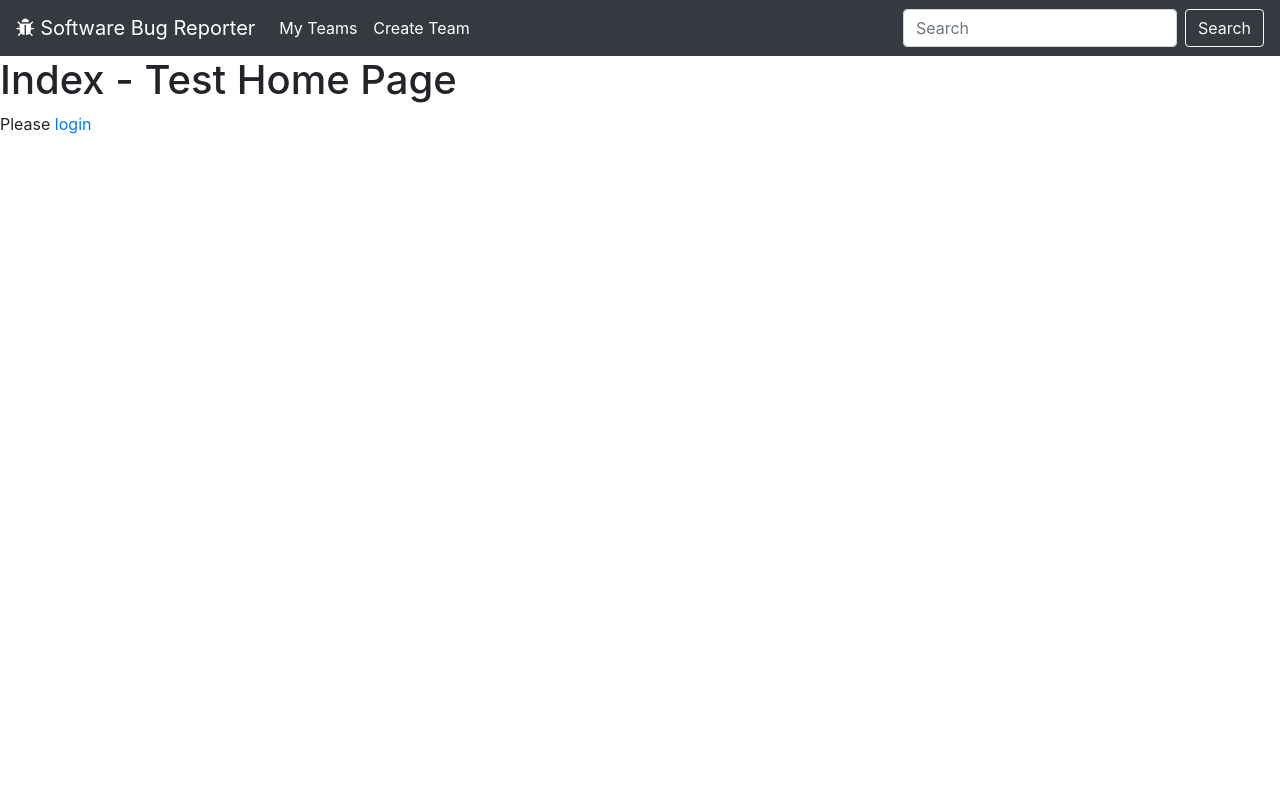
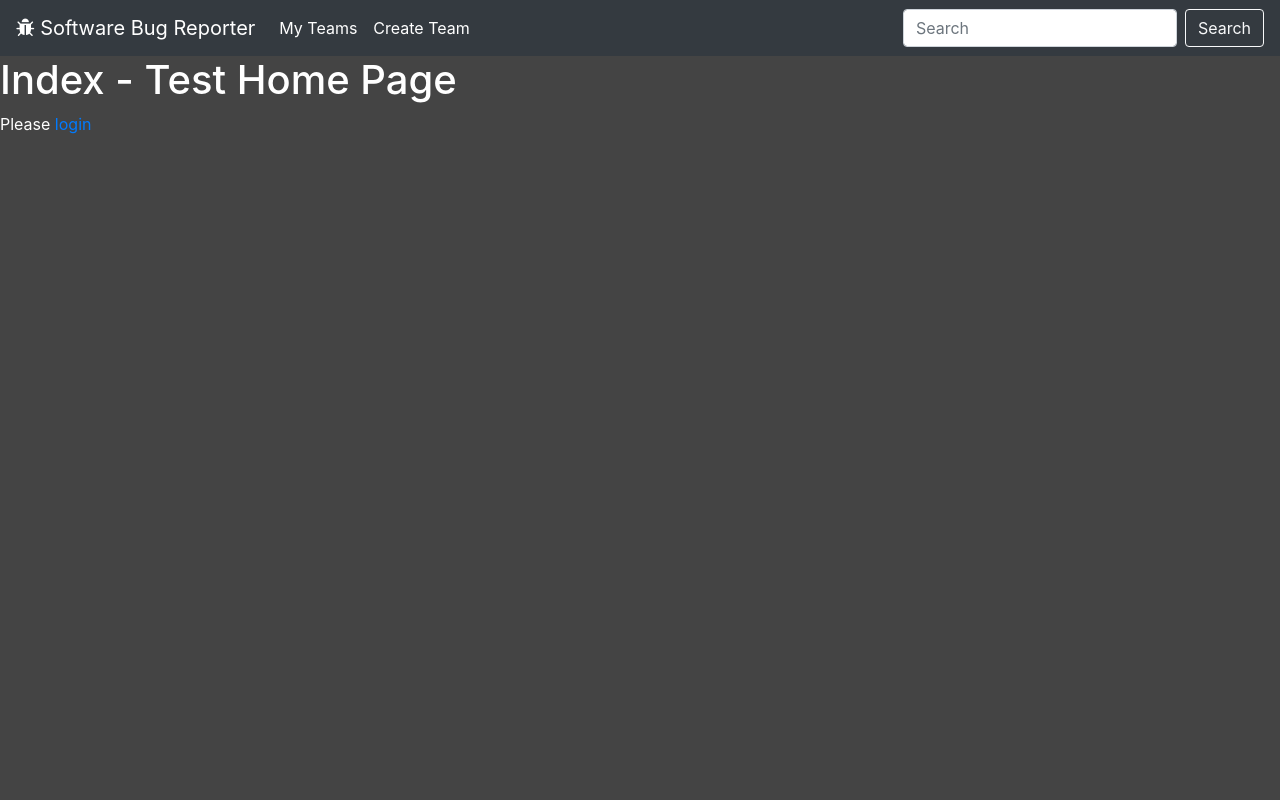
Before and after one commit to Code-Institute-Submissions/tgc07-project04, a Django app: page / in a window 1280 px wide. Run offline with Django 3.2, Linux system fonts and the light colour scheme; some libraries are stand-ins or nearby versions.

Commit message:
Make base styling dark themed

```diff
--- a/static/css/style.css
+++ b/static/css/style.css
@@ -1,15 +1,20 @@
 * {
     box-sizing: border-box;
+}
+
+#main {
+    height: 100vh;
+    background-color: #444444;
+    color: white;
 }
 
 .tasks-main {
     display: grid;
     grid-template-columns: repeat(4, 1fr);
-    height: 100vh;
+    height: 95%;
 }
 
 .stage {
-    background-color: #444444;
     padding: 1rem;
     height: 100%;
     color: white;
```
